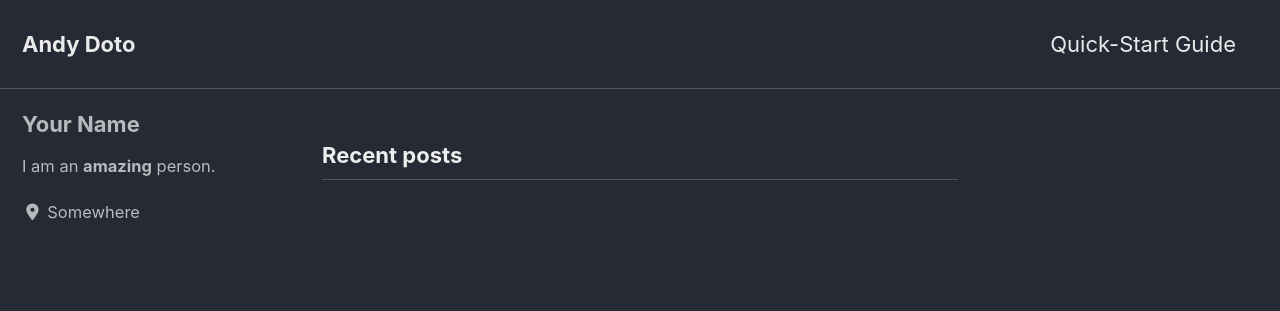
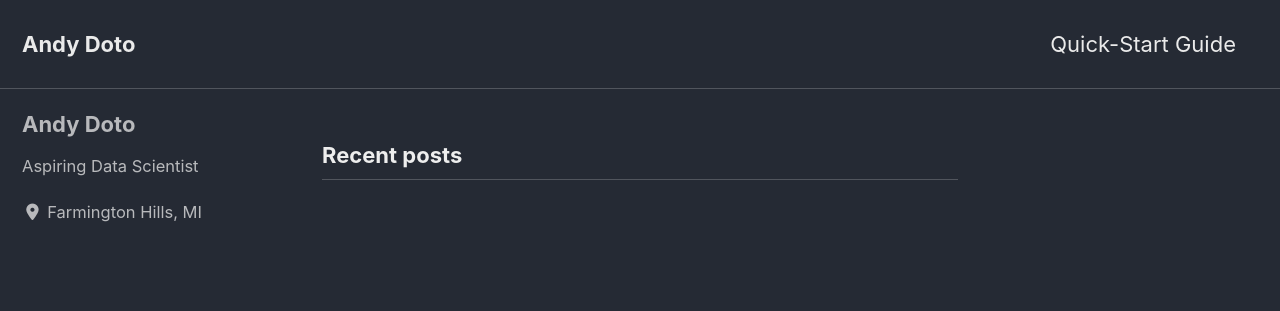
Before and after one commit to andrewdoto13/andrewdoto13.github.io, a Jekyll site: the page built from index.html, in a window 1280 px wide. Shown: the top 311 px of the page. Built offline with Jekyll 4.4.1, drawn with Linux system fonts in a browser that asks for light colours; cached includes are drawn as plain includes; nearby versions of some CDN libraries; the list of posts is cut into pages by our own code.

Commit message:
more changes to main elements
more changes

```diff
--- a/_config.yml
+++ b/_config.yml
@@ -93,10 +93,10 @@ analytics:
 
 # Site Author
 author:
-  name             : "Your Name"
+  name             : "Andy Doto"
   avatar           : # path of avatar image, e.g. "/assets/images/bio-photo.jpg"
-  bio              : "I am an **amazing** person."
-  location         : "Somewhere"
+  bio              : "Aspiring Data Scientist"
+  location         : "Farmington Hills, MI"
   email            :
   links:
     - label: "Email"
```
Also changed, not shown: 1 other file.
